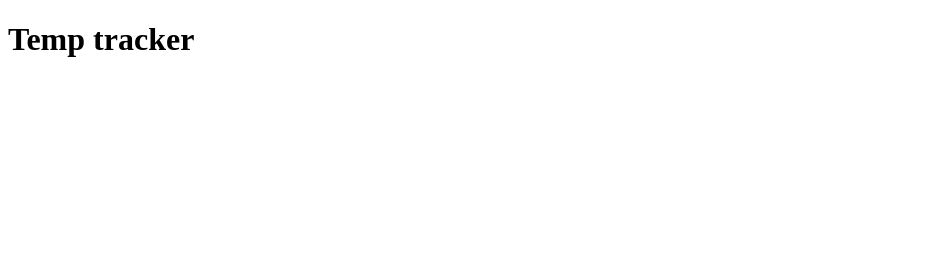
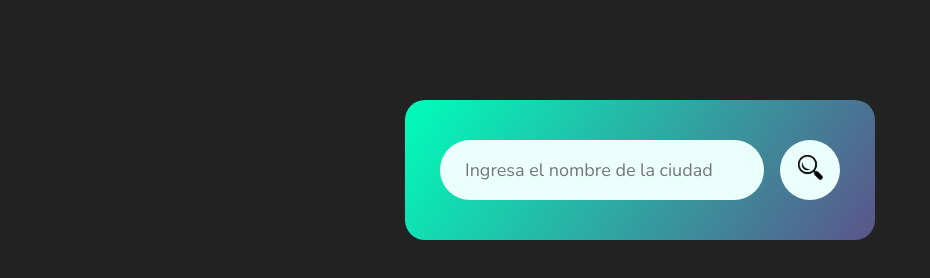
Before and after one commit to enmanuel-chipana/temp-tracker, a plain HTML site: page index.html in a window 1280 px wide. Shown: the whole page, without its empty margins (0-930 px from the left). Drawn offline with nearby package versions, Linux system fonts and the light colour scheme.

Commit message:
ADD: search container

```diff
--- a/index.html
+++ b/index.html
@@ -7,7 +7,26 @@
 	<link rel="stylesheet" href="style.css">
 </head>
 <body>
-	<h1>Temp tracker</h1>
+	<div class="main-container">
+		<div class="search-container">
+			<input
+				type="text"
+				placeholder="Ingresa el nombre de la ciudad"
+				spellcheck="false"
+				id="search"
+			/>
+			<button onclick="getWeatherInfo()">
+				<img
+					src="src/img/buscar.png"
+					alt="lupa"
+				>
+			</button>
+		</div>
+		<div class="info-container">
+
+		</div>
+	</div>
+
   <script src="script.js"></script>
 </body>
 </html>
--- a/script.js
+++ b/script.js
@@ -0,0 +1,3 @@
+function getWetherInfo() {
+
+}
--- a/style.css
+++ b/style.css
@@ -0,0 +1,65 @@
+@import url('https://fonts.googleapis.com/css2?family=Nunito:ital,wght@0,200..1000;1,200..1000&display=swap');
+
+* {
+  margin: 0;
+  padding: 0;
+	font-family: "Nunito", sans-serif;
+	font-optical-sizing: auto;
+	font-style: normal;
+	box-sizing: border-box;
+}
+
+body {
+	background-color: #222;
+}
+
+.main-container {
+	width: 90%;
+	max-width: 470px;
+	background: linear-gradient(125deg, #00FEBA, #5B548A);
+	color: white;
+	margin: 100px auto 0;
+	border-radius: 20px;
+	padding: 40px 35px;
+	text-align: center;
+}
+
+.search-container {
+	width: 100%;
+	display: flex;
+	align-items: center;
+	justify-content: space-between;
+}
+
+.search-container input {
+	border: 0;
+	outline: 0;
+	background-color: #EBFFFC;
+	color: #555;
+	padding: 10px 25px;
+	height: 60px;
+	border-radius: 30px;
+	flex: 1;
+	margin-right: 1rem;
+	font-size: 18px;
+}
+
+.search-container button {
+	border: 0;
+	outline: 0;
+	background-color: #EBFFFC;
+	border-radius: 50%;
+	width: 60px;
+	height: 60px;
+	cursor: pointer;
+	transition: .2s ease-in;
+}
+
+.search-container button:hover {
+	background-color: #739893;
+	color: #DDD;
+}
+
+.search-container button img {
+	width: 25px;
+}
```
